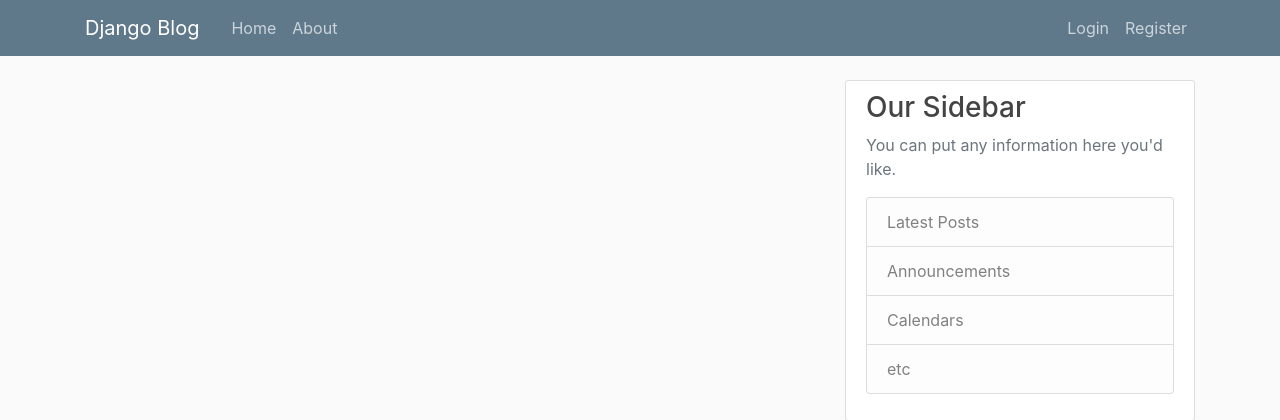
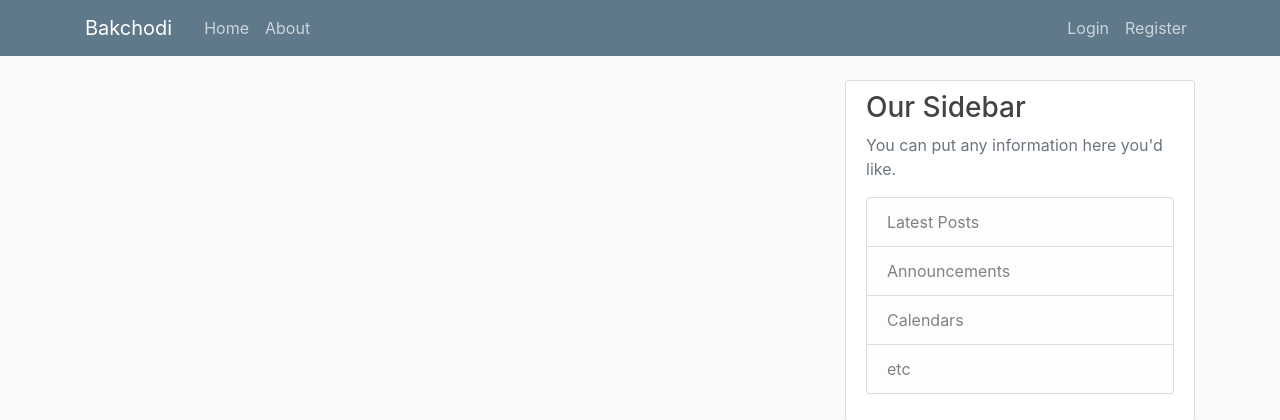
Before and after one commit to vishal958/my_project, a Django app: page / in a window 1280 px wide. Shown: the top 420 px of the page. Run offline with Django 3.2, Linux system fonts and the light colour scheme; data that the repository does not hold is empty; parts of the project's set-up code (start-up, migrations or seed data) failed here and were passed over; some libraries are stand-ins or nearby versions.

Commit message:
Update base.html

```diff
--- a/blog/templates/blog/base.html
+++ b/blog/templates/blog/base.html
@@ -12,7 +12,7 @@
     <link rel="stylesheet" href="https://maxcdn.bootstrapcdn.com/bootstrap/4.0.0/css/bootstrap.min.css" integrity="sha384-Gn5384xqQ1aoWXA+058RXPxPg6fy4IWvTNh0E263XmFcJlSAwiGgFAW/dAiS6JXm" crossorigin="anonymous">
 
     <link rel="stylesheet" type="text/css" href="{% static 'blog/main.css' %}"> {% if title %}
-    <title>Django Blog - {{ title }}</title>
+    <title>Bakchodi - {{ title }}</title>
     {% else %}
     <title>Django Blog</title>
     {% endif %}
@@ -22,7 +22,7 @@
     <header class="site-header">
         <nav class="navbar navbar-expand-md navbar-dark bg-steel fixed-top">
             <div class="container">
-                <a class="navbar-brand mr-4" href="{% url 'blog-home' %}">Django Blog</a>
+                <a class="navbar-brand mr-4" href="{% url 'blog-home' %}">Bakchodi</a>
                 <button class="navbar-toggler" type="button" data-toggle="collapse" data-target="#navbarToggle" aria-controls="navbarToggle" aria-expanded="false" aria-label="Toggle navigation">
           <span class="navbar-toggler-icon"></span>
           </button>
```
